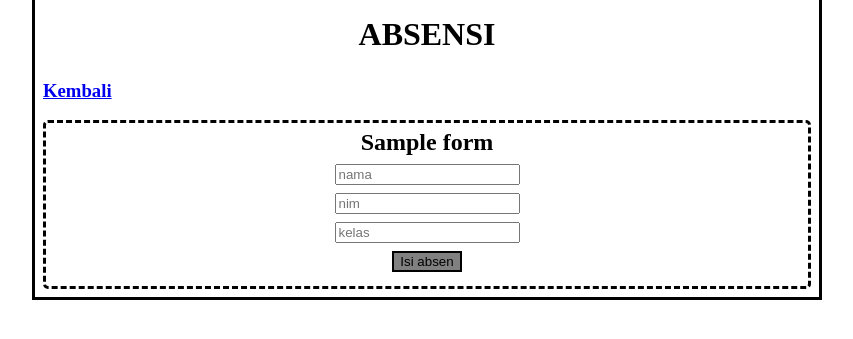
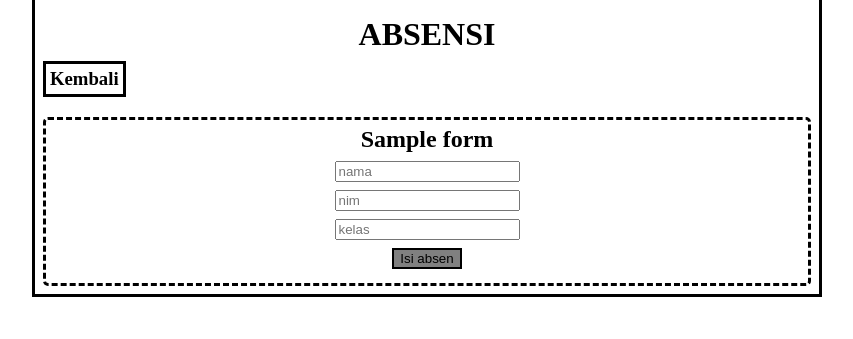
Before and after one commit to gabrield-droid/attendance-app, a PHP site: page /?content=fill_form&id=1 in a window 1280 px wide. Shown: the top 339 px of the page, without its empty margins (213-1066 px from the left). Run offline with PHP 8.4, Linux system fonts and the light colour scheme; tables that the repository leaves empty or names only in its code hold one stand-in row (values such as "Sample post"); data that the repository does not hold is empty.

Commit message:
added form actions above the form's responses

```diff
--- a/contents.php
+++ b/contents.php
@@ -1,5 +1,9 @@
 <?php
-    $contents = array("home", "login", "logout", "addform", "fill_form", "form_detail", "process_addform", "process_fill_form", "process_login");
+    $contents = array("home", "login", "logout", "addform",
+                        "fill_form", "form_detail", "process_addform",
+                        "process_fill_form", "process_login", "edit-form",
+                        "export-response-form", "copy-link", "delete-form",
+                        "process_editform");
 
     if (isset($_GET['content'])) {
         $content = $_GET['content'];
--- a/css/style.css
+++ b/css/style.css
@@ -112,6 +112,33 @@ hr {
     color: red;
 }
 
+/* FORM ACTIONS NAVIGATORS */
+
+.nav-form {
+    display: flex;
+    justify-content: space-between;
+    margin-bottom: 20px;
+}
+
+.nav-form a {
+    text-decoration: none;
+    color: initial;
+}
+
+.nav-form a div {
+    border-style:solid;
+    padding: 4px;
+}
+
+.nav-form h3 {
+    margin: 0;
+}
+
+.nav-form .form-actions {
+    display: flex;
+    gap: 10px;
+}
+
 /* VIEW FORM DETAIL */
 table {
     width: 100%;
```
Also changed, not shown: contents/form_detail.php (+20 -2 lines).
